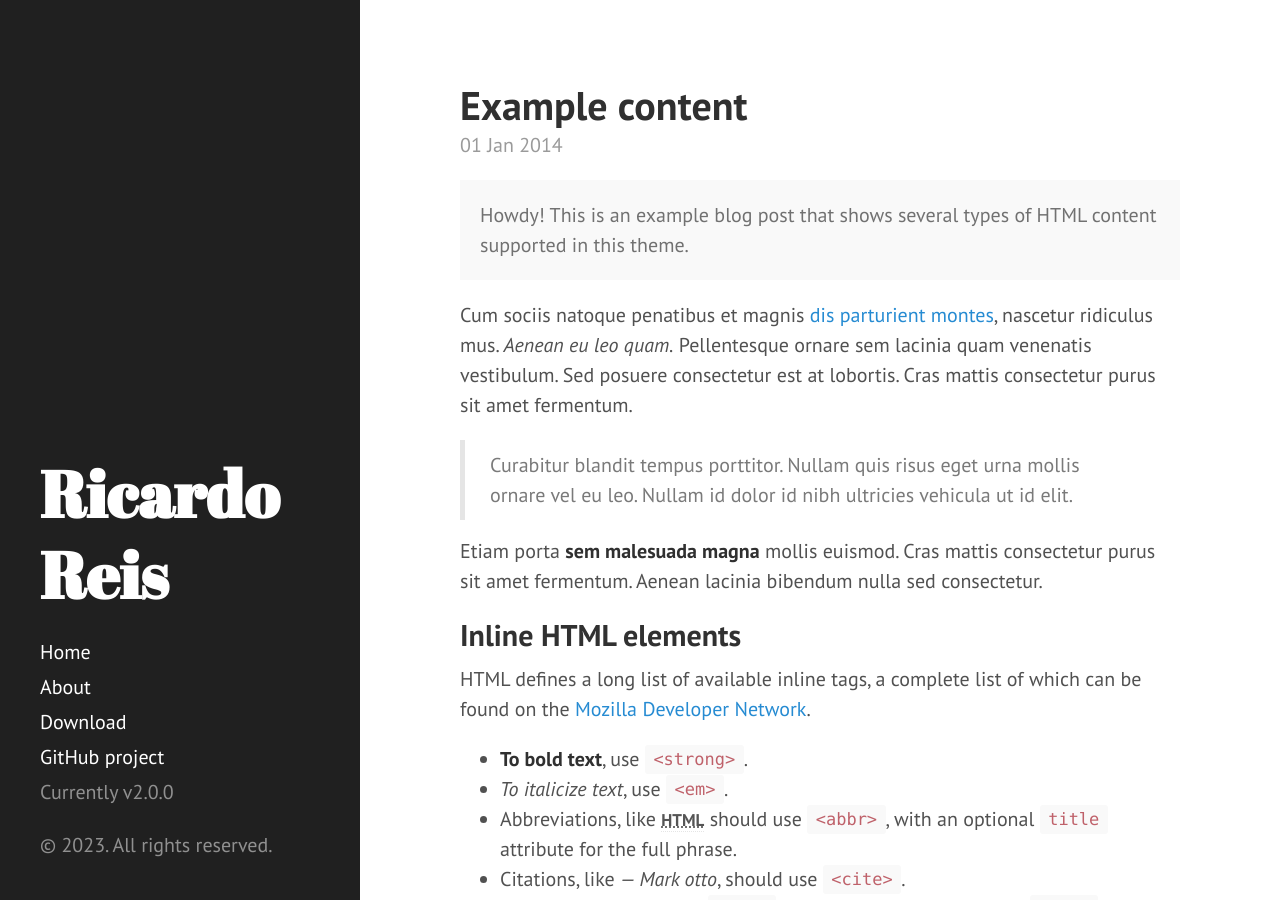
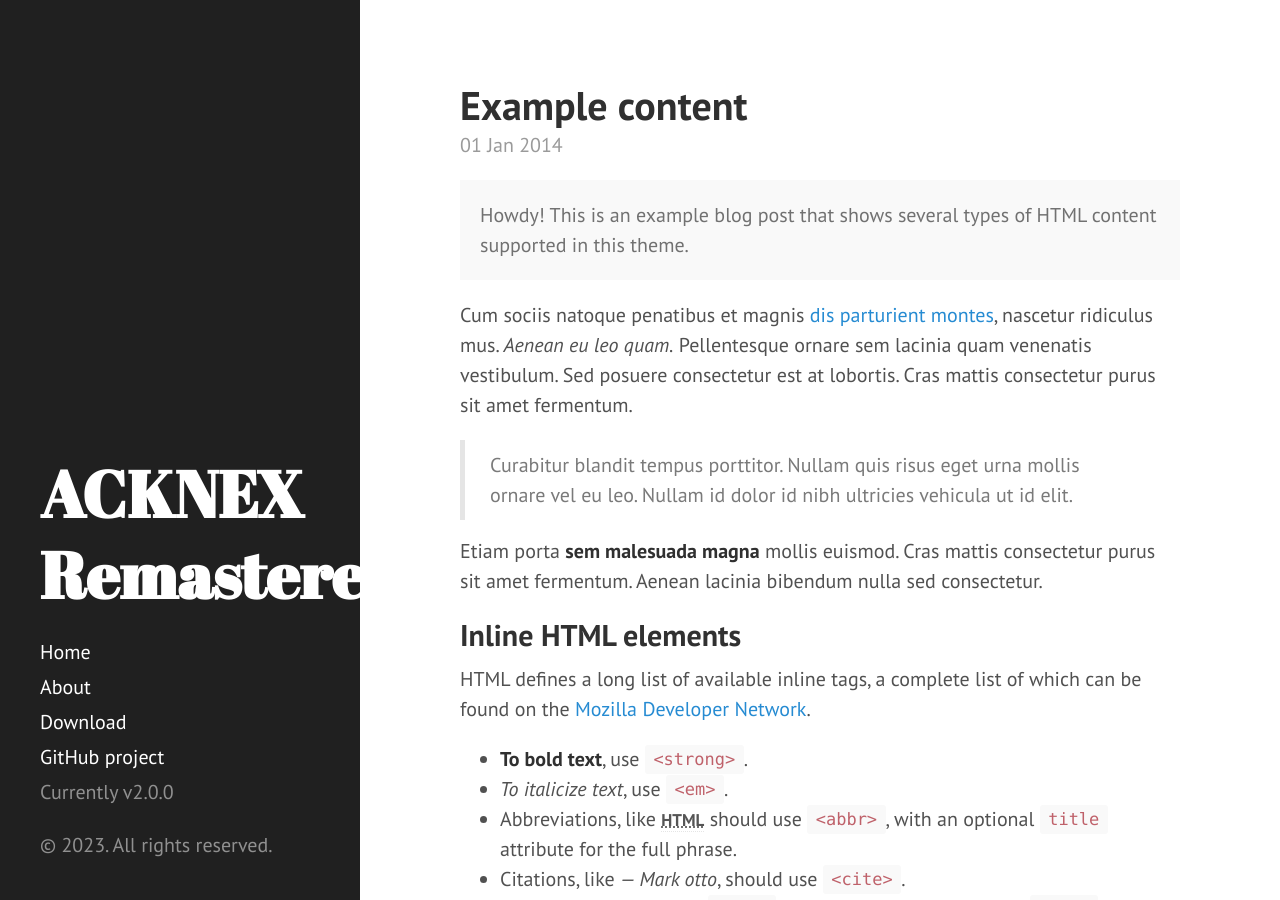
Before and after one commit to rickomax/rickomax.github.io, a Jekyll site: the page built from index.html, in a window 1280 px wide and 900 px high. Built offline with Jekyll 4.4.1, drawn with Linux system fonts in a browser that asks for light colours; the list of posts is cut into pages by our own code.

Commit message:
Update _config.yml

```diff
--- a/_config.yml
+++ b/_config.yml
@@ -4,8 +4,8 @@
 permalink:           pretty
 
 # Setup
-title:               Ricardo Reis
-tagline:             Developer
+title:               ACKNEX Remastered
+tagline:             3D Game Studio 3x Unity Port
 url:                 http://rickomax.github.io
 paginate:            1
 baseurl:             "/"
```
